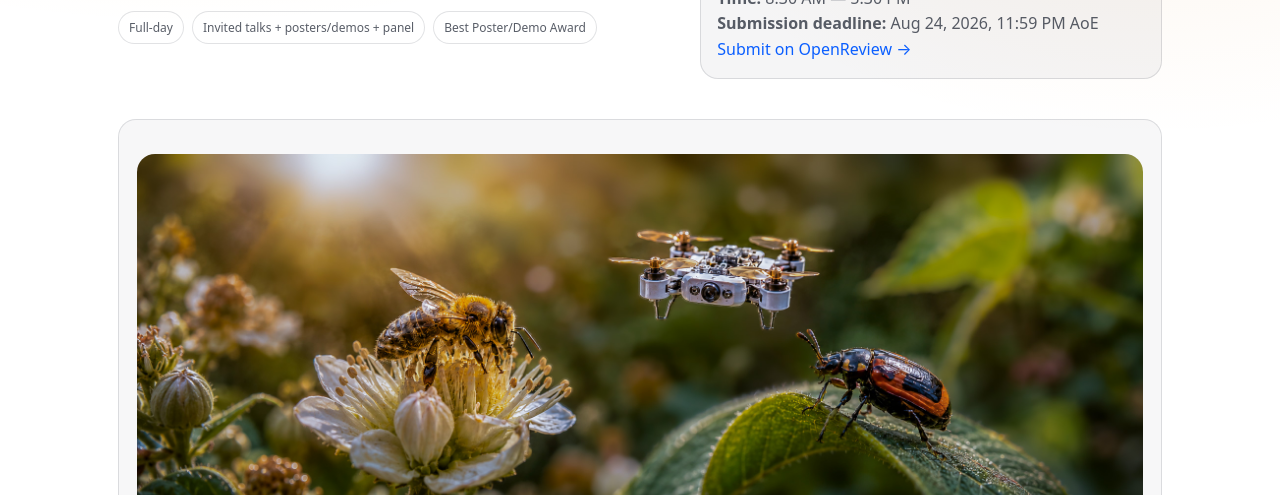
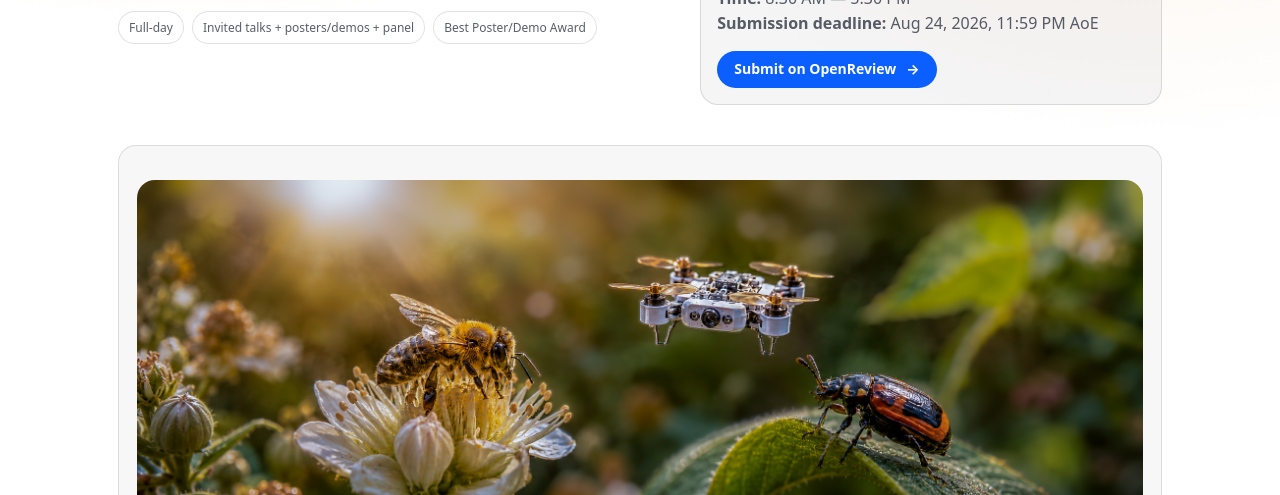
Before and after one commit to insect-autonomy/insect-autonomy.github.io, an Astro site: page / in a window 1280 px wide. Shown: the part 305-800 px from the top of the page. Built offline with nearby package versions, Linux system fonts and the light colour scheme; Astro itself is replaced by a stand-in of ours.

Commit message:
Update global.css

```diff
--- a/src/styles/global.css
+++ b/src/styles/global.css
@@ -517,3 +517,40 @@ tr:last-child td{
     padding: 20px;
   }
 }
+
+
+.openreview-button{
+  display: inline-flex;
+  align-items: center;
+  justify-content: center;
+  gap: 10px;
+
+  margin-top: 14px;
+  padding: 9px 16px;
+
+  border: 1px solid color-mix(in srgb, var(--link) 70%, transparent);
+  border-radius: 999px;
+
+  background: var(--link);
+  color: #ffffff;
+
+  font-size: 14px;
+  font-weight: 650;
+  line-height: 1.2;
+  text-decoration: none;
+
+  transition:
+    transform 150ms ease,
+    filter 150ms ease;
+}
+
+.openreview-button:hover{
+  color: #ffffff;
+  text-decoration: none;
+  filter: brightness(.92);
+  transform: translateY(-1px);
+}
+
+.openreview-button:active{
+  transform: translateY(0);
+}
```
